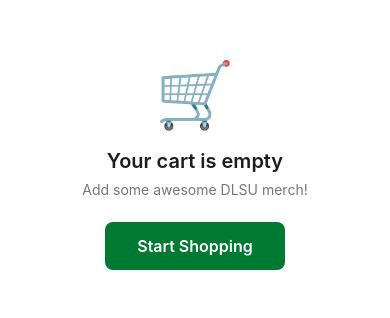
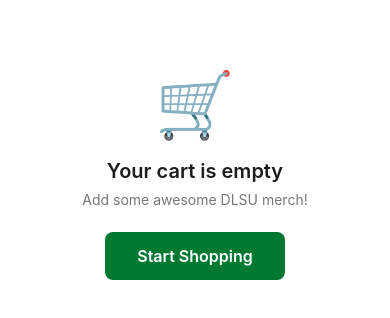
Before and after one commit to luisantonioj/jopia-luisantonio-react-native-navigation, a React Native app: screen /Cart in a window 390 px wide. Shown: the part 260-578 px from the top of the page. Built offline with nearby package versions, Linux system fonts and the light colour scheme.

Commit message:
feat(all): add padding

```diff
--- a/src/screens/cart/CartScreen.tsx
+++ b/src/screens/cart/CartScreen.tsx
@@ -306,7 +306,8 @@
 
 const styles = StyleSheet.create({
   container: {
-    flex: 1
+    flex: 1,
+    paddingTop: 20,
   },
   header: {
     padding: 16,
--- a/src/screens/checkout/CheckoutScreen.tsx
+++ b/src/screens/checkout/CheckoutScreen.tsx
@@ -230,7 +230,8 @@
 
 const styles = StyleSheet.create({
   container: {
-    flex: 1
+    flex: 1,
+    paddingTop: 20,
   },
   header: {
     padding: 16,
--- a/src/screens/home/HomeScreen.tsx
+++ b/src/screens/home/HomeScreen.tsx
@@ -173,7 +173,8 @@
 
 const styles = StyleSheet.create({
   container: {
-    flex: 1
+    flex: 1,
+    paddingTop: 20,
   },
   header: {
     padding: 16,
```
